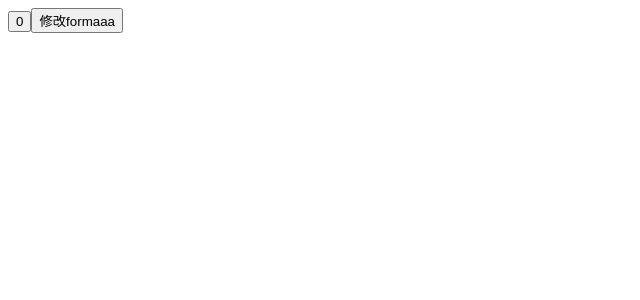
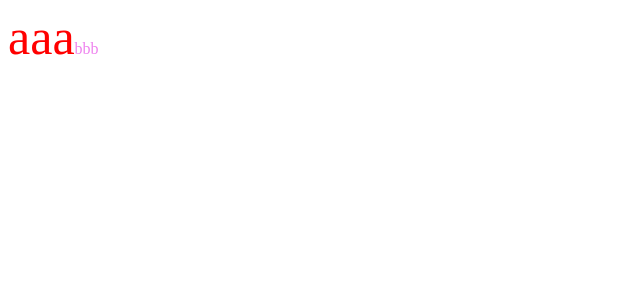
Before and after one commit to lan-sheng/react-basic, a React (Create React App) app: page / in a window 1280 px wide. Shown: the top 300 px of the page, without its empty margins (0-640 px from the left). Built offline with nearby package versions, Linux system fonts and the light colour scheme.

Commit message:
基础样式控制

```diff
--- a/src/App.js
+++ b/src/App.js
@@ -1,25 +1,14 @@
-import { useState } from 'react'
-
+import './index.css';
+const style = {
+  color: 'red',
+  fontSize: '50px',
+}
 function App() {
-  let [count, setCount] = useState(0)
-
-  const handleClick = () => {
-    setCount(count + 1)
-    // count++
-    console.log('count: ', count)
-  }
-
-  const [form, setForm] = useState({ name: 'aaa' })
-
-  const changeForm = () => {
-    // form.name='bbb'
-    setForm({ ...form, name: 'bbb' })
-  }
-
   return (
     <div className="App">
-      <button onClick={handleClick}>{count}</button>
-      <button onClick={changeForm}>修改form{form.name}</button>
+      {/* <span style={{ color: 'red',fontSize:'30px ' }}>aaa</span> */}
+      <span style={style}>aaa</span>
+      <span className="bbb">bbb</span>
     </div>
   )
 }
--- /dev/null
+++ b/src/index.css
@@ -0,0 +1,3 @@
+.bbb{
+  color: violet;
+}
```
